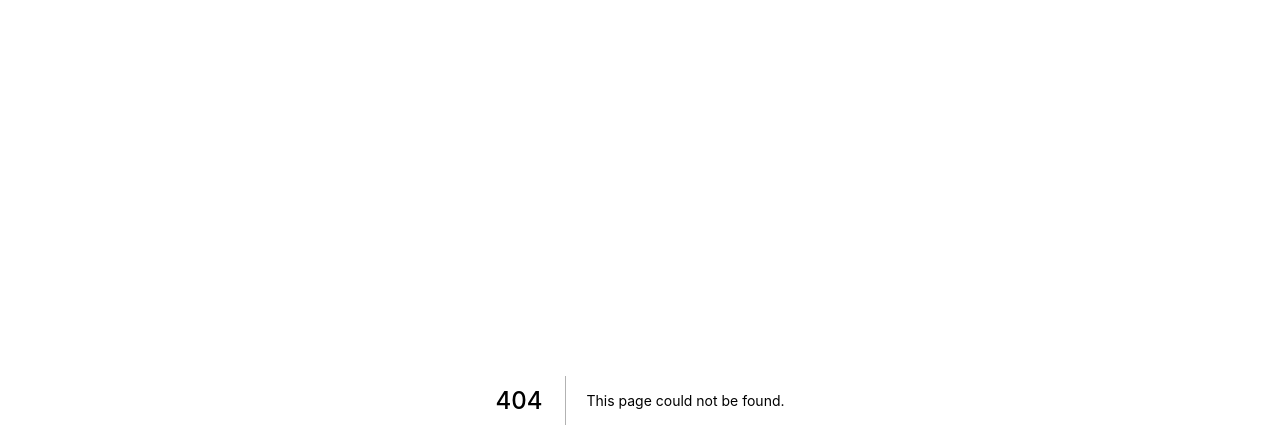
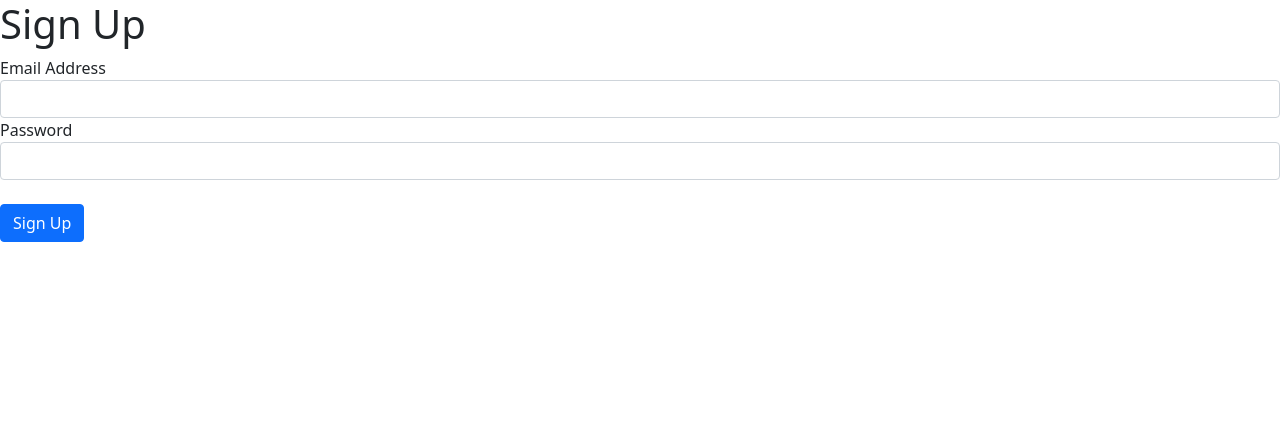
Before and after one commit to delwinbest/microservices-ticketing, a Next.js app in the folder client/: page /auth/signup in a window 1280 px wide. Before the commit this address had no page. Shown: the top 448 px of the page. Built offline with nearby package versions, Linux system fonts and the light colour scheme.

Commit message:
add signin page and fetch req

```diff
--- a/client/package.json
+++ b/client/package.json
@@ -12,6 +12,7 @@
   "author": "",
   "license": "ISC",
   "dependencies": {
+    "bootstrap": "^5.0.2",
     "next": "^11.0.1",
     "react": "^17.0.2",
     "react-dom": "^17.0.2"
--- /dev/null
+++ b/client/pages/_app.js
@@ -0,0 +1,6 @@
+import 'bootstrap/dist/css/bootstrap.css';
+const app = ({ Component, pageProps }) => {
+  return <Component {...pageProps} />;
+};
+
+export default app;
--- /dev/null
+++ b/client/pages/auth/signup.js
@@ -0,0 +1,65 @@
+import { useState } from 'react';
+
+const signup = () => {
+  const [email, setEmail] = useState('');
+  const [password, setPassword] = useState('');
+  const [errors, setErrors] = useState([]);
+
+  const onSubmit = async (event) => {
+    event.preventDefault();
+    const requestOptions = {
+      method: 'POST',
+      headers: { 'Content-Type': 'application/json' },
+      body: JSON.stringify({ email, password }),
+    };
+
+    try {
+      await fetch('/api/users/signup', requestOptions).then((response) => {
+        if (!response.ok) {
+          throw response;
+        }
+      });
+    } catch (err) {
+      const { errors } = await err.json();
+      setErrors(errors);
+    }
+  };
+
+  return (
+    <form action="" onSubmit={onSubmit}>
+      <h1>Sign Up</h1>
+      <div className="form-group">
+        <label htmlFor="">Email Address</label>
+        <input
+          className="form-control"
+          type="text"
+          value={email}
+          onChange={(e) => setEmail(e.target.value)}
+        />
+      </div>
+      <div className="form-group">
+        <label htmlFor="">Password</label>
+        <input
+          className="form-control"
+          type="password"
+          value={password}
+          onChange={(e) => setPassword(e.target.value)}
+        />
+      </div>
+      {errors.length > 0 && (
+        <div className="alert alert-danger">
+          <h4>Oooop....</h4>
+          <ul className="my-0">
+            {errors.map((err) => (
+              <li key={err.message}>{err.message}</li>
+            ))}
+          </ul>
+        </div>
+      )}
+      <br />
+      <button className="btn btn-primary">Sign Up</button>
+    </form>
+  );
+};
+
+export default signup;
--- a/client/pages/banana.js
+++ b/client/pages/banana.js
@@ -1,5 +1,3 @@
-export const banana = () => {
-  return <h1>Banana</h1>;
+export default () => {
+  return <h1>Banana2</h1>;
 };
-
-export default banana;
--- a/client/pages/index.js
+++ b/client/pages/index.js
@@ -1,5 +1,3 @@
-export const index = () => {
+export default () => {
   return <h1>Default landing page</h1>;
 };
-
-export default index;
```
